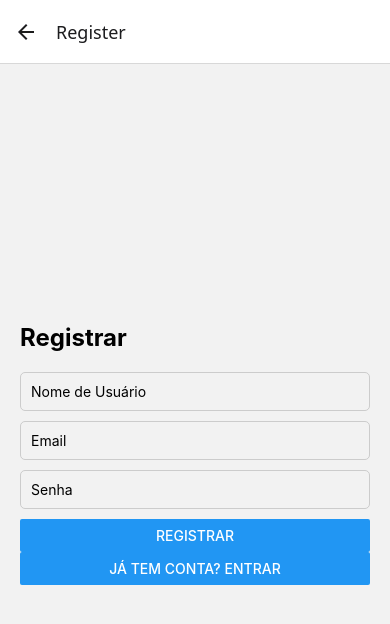
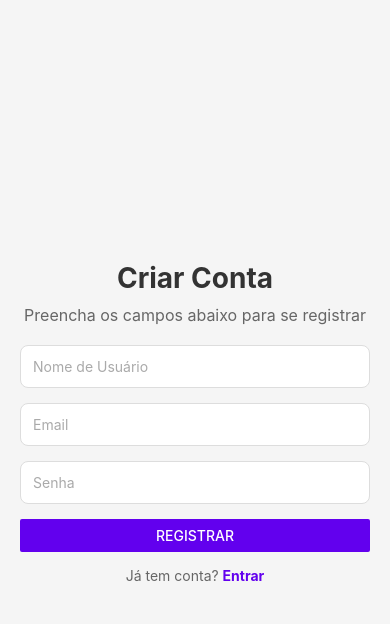
Before and after one commit to isranetoo/PontoFino, a React Native app in the folder frontend/: screen /Register in a window 390 px wide. Shown: the top 624 px of the page. Built offline with nearby package versions, Linux system fonts and the light colour scheme.

Commit message:
[FEAT] enhance UI and navigation in screens: Dashboard, Login, Profile, and Register

```diff
--- a/frontend/src/screens/DashboardScreen.tsx
+++ b/frontend/src/screens/DashboardScreen.tsx
@@ -5,13 +5,13 @@ export default function DashboardScreen({ navigation }: any) {
     <View style={styles.container}>
       <Text style={styles.title}>Dashboard</Text>
 
-      <Button title="Ver Perfil" onPress={() => navigation.navigate('Profile')} />
-      <Button title="Sair" onPress={() => navigation.navigate('Login')} />
+      <Button title="Ver Perfil" onPress={() => navigation.navigate('Profile')} color="#6200ee" />
+      <Button title="Sair" onPress={() => navigation.navigate('Login')} color="#6200ee" />
     </View>
   );
 }
 
 const styles = StyleSheet.create({
-  container: { flex: 1, justifyContent: 'center', padding: 20 },
-  title: { fontSize: 24, fontWeight: 'bold', marginBottom: 20 },
+  container: { flex: 1, justifyContent: 'center', padding: 20, backgroundColor: '#f5f5f5' },
+  title: { fontSize: 28, fontWeight: 'bold', marginBottom: 20, color: '#333', textAlign: 'center' },
 });
--- a/frontend/src/screens/LoginScreen.tsx
+++ b/frontend/src/screens/LoginScreen.tsx
@@ -1,9 +1,14 @@
 import { View, Text, TextInput, Button, StyleSheet, Alert } from 'react-native';
-import { useState } from 'react';
+import { useState, useEffect } from 'react';
 import API from '../api/api';
 import AsyncStorage from '@react-native-async-storage/async-storage'; // Import AsyncStorage
 
 export default function LoginScreen({ navigation }: any) {
+  // Disable the header for this screen
+  useEffect(() => {
+    navigation.setOptions({ headerShown: false });
+  }, [navigation]);
+
   const [email, setEmail] = useState('');
   const [password, setPassword] = useState('');
 
@@ -27,13 +32,15 @@ export default function LoginScreen({ navigation }: any) {
 
   return (
     <View style={styles.container}>
-      <Text style={styles.title}>Login</Text>
+      <Text style={styles.title}>Bem-vindo</Text>
+      <Text style={styles.subtitle}>Faça login para continuar</Text>
 
       <TextInput
         placeholder="Email"
         value={email}
         onChangeText={setEmail}
         style={styles.input}
+        placeholderTextColor="#aaa"
       />
       <TextInput
         placeholder="Senha"
@@ -41,16 +48,22 @@ export default function LoginScreen({ navigation }: any) {
         onChangeText={setPassword}
         secureTextEntry
         style={styles.input}
+        placeholderTextColor="#aaa"
       />
 
-      <Button title="Entrar" onPress={handleLogin} />
-      <Button title="Não tem conta? Registre-se" onPress={() => navigation.navigate('Register')} />
+      <Button title="Entrar" onPress={handleLogin} color="#6200ee" />
+      <Text style={styles.registerText} onPress={() => navigation.navigate('Register')}>
+        Não tem conta? <Text style={styles.registerLink}>Registre-se</Text>
+      </Text>
     </View>
   );
 }
 
 const styles = StyleSheet.create({
-  container: { flex: 1, justifyContent: 'center', padding: 20 },
-  title: { fontSize: 24, fontWeight: 'bold', marginBottom: 20 },
-  input: { borderWidth: 1, borderColor: '#ccc', marginBottom: 10, padding: 10, borderRadius: 5 },
+  container: { flex: 1, justifyContent: 'center', padding: 20, backgroundColor: '#f5f5f5' },
+  title: { fontSize: 28, fontWeight: 'bold', marginBottom: 10, color: '#333', textAlign: 'center' },
+  subtitle: { fontSize: 16, color: '#666', marginBottom: 20, textAlign: 'center' },
+  input: { borderWidth: 1, borderColor: '#ddd', marginBottom: 15, padding: 12, borderRadius: 8, backgroundColor: '#fff' },
+  registerText: { marginTop: 15, textAlign: 'center', color: '#666' },
+  registerLink: { color: '#6200ee', fontWeight: 'bold' },
 });
--- a/frontend/src/screens/ProfileScreen.tsx
+++ b/frontend/src/screens/ProfileScreen.tsx
@@ -1,6 +1,6 @@
 import { View, Text, Button, StyleSheet } from 'react-native';
 import { useEffect, useState } from 'react';
-import AsyncStorage from '@react-native-async-storage/async-storage'; // Import AsyncStorage
+import AsyncStorage from '@react-native-async-storage/async-storage';
 import API from '../api/api';
 
 export default function ProfileScreen({ navigation }: any) {
@@ -9,10 +9,10 @@ export default function ProfileScreen({ navigation }: any) {
 
   const fetchProfile = async () => {
     try {
-      const token = await AsyncStorage.getItem('authToken'); // Retrieve the access token
+      const token = await AsyncStorage.getItem('authToken');
       const response = await API.get('/profile/', {
         headers: {
-          Authorization: `Bearer ${token}`, // Include the token in the Authorization header
+          Authorization: `Bearer ${token}`,
         },
       });
       console.log(response.data);
@@ -34,7 +34,7 @@ export default function ProfileScreen({ navigation }: any) {
     return (
       <View style={styles.container}>
         <Text style={styles.error}>{error}</Text>
-        <Button title="Fazer Login" onPress={() => navigation.navigate('Login')} />
+        <Button title="Fazer Login" onPress={() => navigation.navigate('Login')} color="#6200ee" />
       </View>
     );
   }
@@ -42,7 +42,7 @@ export default function ProfileScreen({ navigation }: any) {
   if (!profile) {
     return (
       <View style={styles.container}>
-        <Text>Carregando perfil...</Text>
+        <Text style={styles.loading}>Carregando perfil...</Text>
       </View>
     );
   }
@@ -50,16 +50,18 @@ export default function ProfileScreen({ navigation }: any) {
   return (
     <View style={styles.container}>
       <Text style={styles.title}>Perfil</Text>
-      <Text>Nome: {profile.username}</Text>
-      <Text>Email: {profile.email}</Text>
+      <Text style={styles.info}>Nome: {profile.username}</Text>
+      <Text style={styles.info}>Email: {profile.email}</Text>
 
-      <Button title="Voltar para Dashboard" onPress={() => navigation.navigate('Dashboard')} />
+      <Button title="Voltar para Dashboard" onPress={() => navigation.navigate('Dashboard')} color="#6200ee" />
     </View>
   );
 }
 
 const styles = StyleSheet.create({
-  container: { flex: 1, justifyContent: 'center', padding: 20 },
-  title: { fontSize: 24, fontWeight: 'bold', marginBottom: 20 },
-  error: { color: 'red', marginBottom: 20 },
+  container: { flex: 1, justifyContent: 'center', padding: 20, backgroundColor: '#f5f5f5' },
+  title: { fontSize: 28, fontWeight: 'bold', marginBottom: 20, color: '#333', textAlign: 'center' },
+  info: { fontSize: 16, color: '#666', marginBottom: 10 },
+  error: { color: 'red', marginBottom: 20, textAlign: 'center' },
+  loading: { fontSize: 16, color: '#666', textAlign: 'center' },
 });
--- a/frontend/src/screens/RegisterScreen.tsx
+++ b/frontend/src/screens/RegisterScreen.tsx
@@ -1,8 +1,13 @@
 import { View, Text, TextInput, Button, StyleSheet, Alert } from 'react-native';
-import { useState } from 'react';
+import { useState, useEffect } from 'react';
 import API from '../api/api';
 
 export default function RegisterScreen({ navigation }: any) {
+  // Disable the header for this screen
+  useEffect(() => {
+    navigation.setOptions({ headerShown: false });
+  }, [navigation]);
+
   const [username, setUsername] = useState('');
   const [email, setEmail] = useState('');
   const [password, setPassword] = useState('');
@@ -25,19 +30,22 @@ export default function RegisterScreen({ navigation }: any) {
 
   return (
     <View style={styles.container}>
-      <Text style={styles.title}>Registrar</Text>
+      <Text style={styles.title}>Criar Conta</Text>
+      <Text style={styles.subtitle}>Preencha os campos abaixo para se registrar</Text>
 
       <TextInput
         placeholder="Nome de Usuário"
         value={username}
         onChangeText={setUsername}
         style={styles.input}
+        placeholderTextColor="#aaa"
       />
       <TextInput
         placeholder="Email"
         value={email}
         onChangeText={setEmail}
         style={styles.input}
+        placeholderTextColor="#aaa"
       />
       <TextInput
         placeholder="Senha"
@@ -45,16 +53,22 @@ export default function RegisterScreen({ navigation }: any) {
         onChangeText={setPassword}
         secureTextEntry
         style={styles.input}
+        placeholderTextColor="#aaa"
       />
 
-      <Button title="Registrar" onPress={handleRegister} />
-      <Button title="Já tem conta? Entrar" onPress={() => navigation.navigate('Login')} />
+      <Button title="Registrar" onPress={handleRegister} color="#6200ee" />
+      <Text style={styles.loginText} onPress={() => navigation.navigate('Login')}>
+        Já tem conta? <Text style={styles.loginLink}>Entrar</Text>
+      </Text>
     </View>
   );
 }
 
 const styles = StyleSheet.create({
-  container: { flex: 1, justifyContent: 'center', padding: 20 },
-  title: { fontSize: 24, fontWeight: 'bold', marginBottom: 20 },
-  input: { borderWidth: 1, borderColor: '#ccc', marginBottom: 10, padding: 10, borderRadius: 5 },
+  container: { flex: 1, justifyContent: 'center', padding: 20, backgroundColor: '#f5f5f5' },
+  title: { fontSize: 28, fontWeight: 'bold', marginBottom: 10, color: '#333', textAlign: 'center' },
+  subtitle: { fontSize: 16, color: '#666', marginBottom: 20, textAlign: 'center' },
+  input: { borderWidth: 1, borderColor: '#ddd', marginBottom: 15, padding: 12, borderRadius: 8, backgroundColor: '#fff' },
+  loginText: { marginTop: 15, textAlign: 'center', color: '#666' },
+  loginLink: { color: '#6200ee', fontWeight: 'bold' },
 });
```
